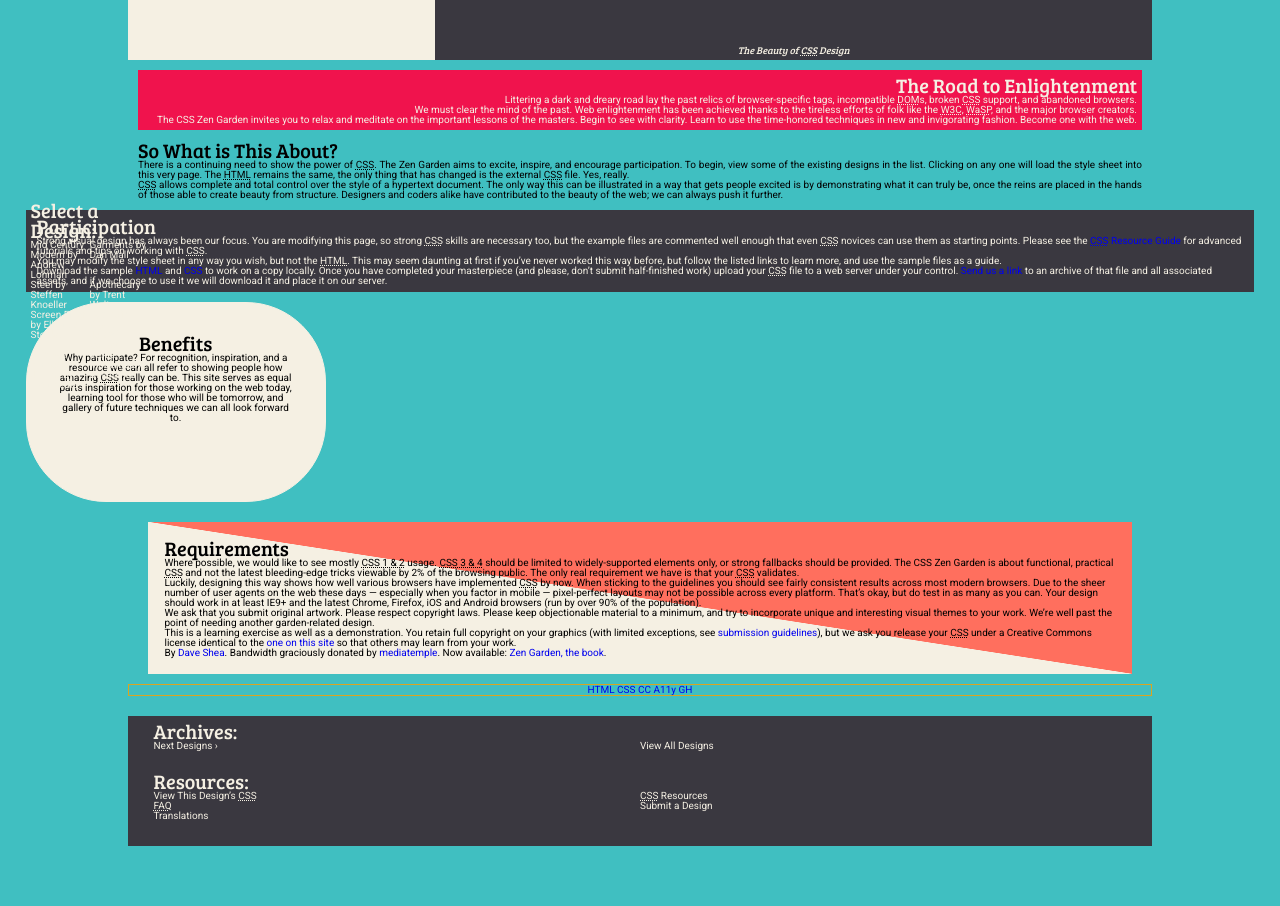
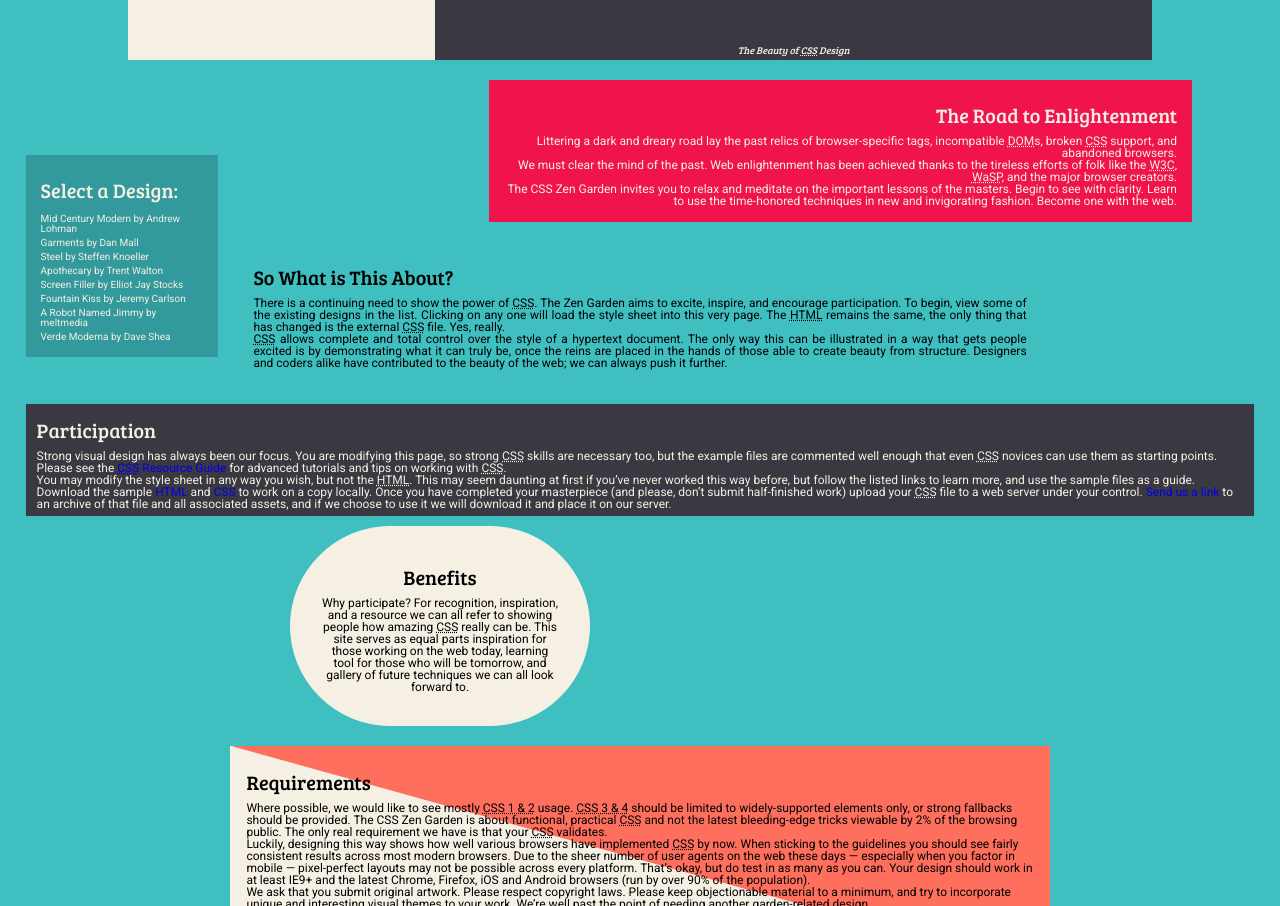
Before and after one commit to rodriguez-hernan/mir-can-rod, a plain HTML site: page src/index.html in a window 1280 px wide. Shown: the part 95-1001 px from the top of the page. Before the commit the page ends 941 px from the top, so only its background shows below. Drawn offline with Linux system fonts and the light colour scheme.

Commit message:
add large view port syling

```diff
--- a/src/sass/style.scss
+++ b/src/sass/style.scss
@@ -5,7 +5,6 @@
 @import 'basic-style';
 @import 'layouts';
 @import 'header';
-
 // @import 'components/...';
 
 /*
@@ -16,23 +15,27 @@
 body {
     background-color: $color-1;
 }
+
 #zen-preamble {
     display: block;
     width: 100%;
-        padding: 5px;
+    padding: 1.5rem;
     text-align: right;
-        margin-bottom: 1rem;
+    margin: 1rem 0;
     //border: solid black 1px;
     background-color: $color-4;
     color: $color-5;
 }
-
 
 .explanation {
     margin: 1rem;
     //margin: 3% 0 3% 3%;
     //padding-right: 5px;
     text-align: justify;
+    .whatisabout {
+        margin: 1rem 0;
+        padding: 1.5rem;
+    }
 }
 
 .participation {
@@ -103,31 +106,49 @@ footer {
 }
 
 //large devices
+
 /* 64em is also 1028px when basefont is 16px */
+
 @media only screen and (min-width:64rem) {
-
     #css-zen-garden {
         width: 80%;
         margin: 0 auto;
     }
-
     .intro {
-
         #zen-preamble {
             position: relative;
             left: 55%;
             text-align: center;
             width: 50%;
-
             border: solid red 1px;
         }
-
     }
 }
+
 
 /* 64em is also 1028px when basefont is 16px */
 
 @media only screen and (min-width:700px) {
+    p {
+        font-size: 1.2rem;
+    }
+    h3 {
+        padding: 1rem 0;
+    }
+    #zen-explanation {
+        display: flex;
+        flex-direction: column;
+        #zen-preamble {
+            width: 70%;
+            align-self: flex-end;
+            position: relative;
+            left: 50px;
+        }
+        .whatisabout {
+            width: 80%;
+            align-self: center;
+        }
+    }
     #css-zen-garden {
         width: 80%;
         margin: 0 auto;
@@ -137,16 +158,57 @@ footer {
         width: 120%;
     }
     #zen-benefits {
-        margin-left: -10%;
         margin-bottom: 2%;
         width: 300px;
-        border-radius: 80px;
+        border-radius: 100px;
         height: 200px;
+        animation: move-sides 20s infinite;
     }
+    .requirements {
+        width: 80%;
+        margin: 1.5rem auto;
+    }
+    .sidebar {
         .design-selection {
-        width: 10%;
+            width: 15%;
             position: absolute;
-        top: 35%;
+            top: 30%;
             left: 0;
+            padding: 15px;
+            background-color: darken($color-1, 10%);
+            h3 {
+                padding: 10px 0;
             }
         }
+        ul {
+            grid-template-columns: 1fr;
+            li {
+                margin-top: 4px;
+            }
+        }
+        .design-archives,
+        .zen-resources {
+            width: 40%;
+            display: inline-block;
+            margin: 1rem auto;
+            text-align: end;
+        }
+    }
+    @keyframes move-sides {
+        0% {
+            transform: translateX(0);
+        }
+        25% {
+            transform: translateX(-200px);
+        }
+        50% {
+            transform: translateX(0);
+        }
+        75% {
+            transform: translateX(200px);
+        }
+        100% {
+            transform: translateX(0);
+        }
+    }
+}
```
Also changed, not shown: src/style.css, 1 other file. Lines whose indentation alone changed are shown as unchanged.
